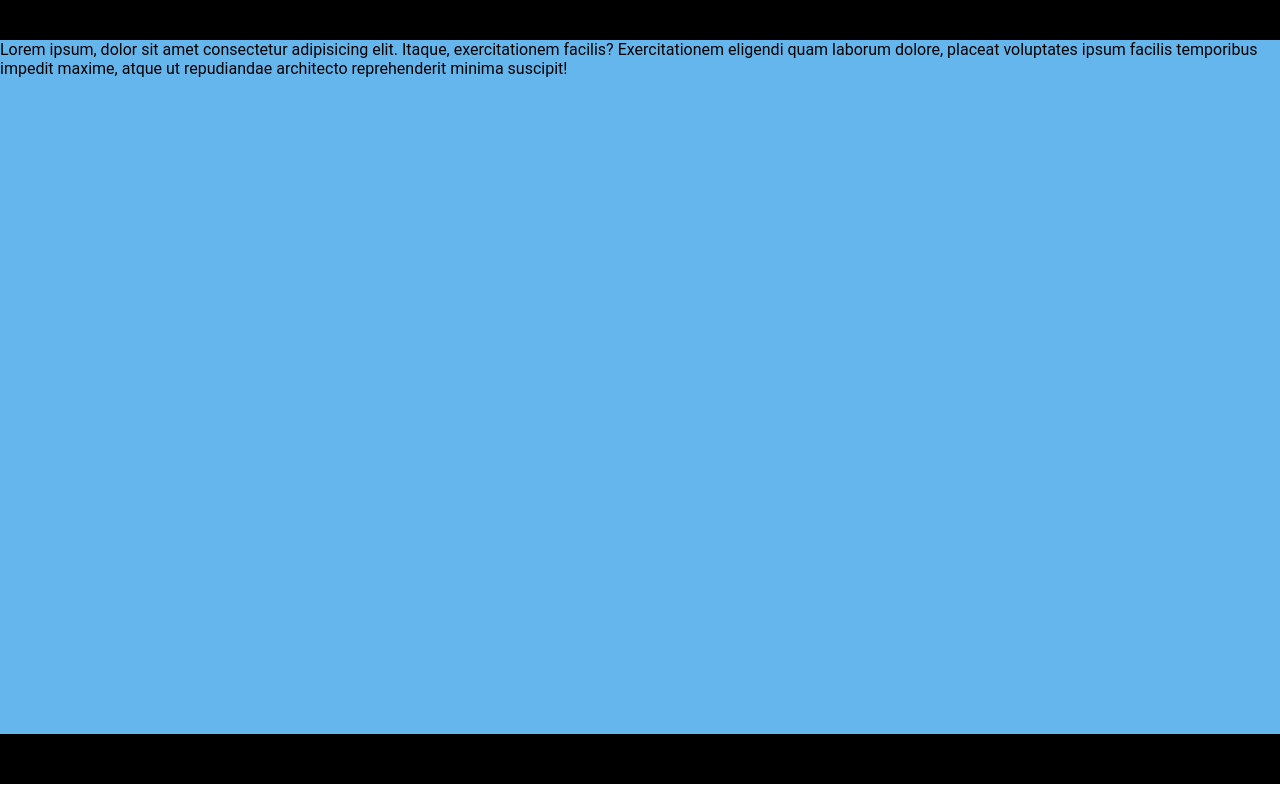
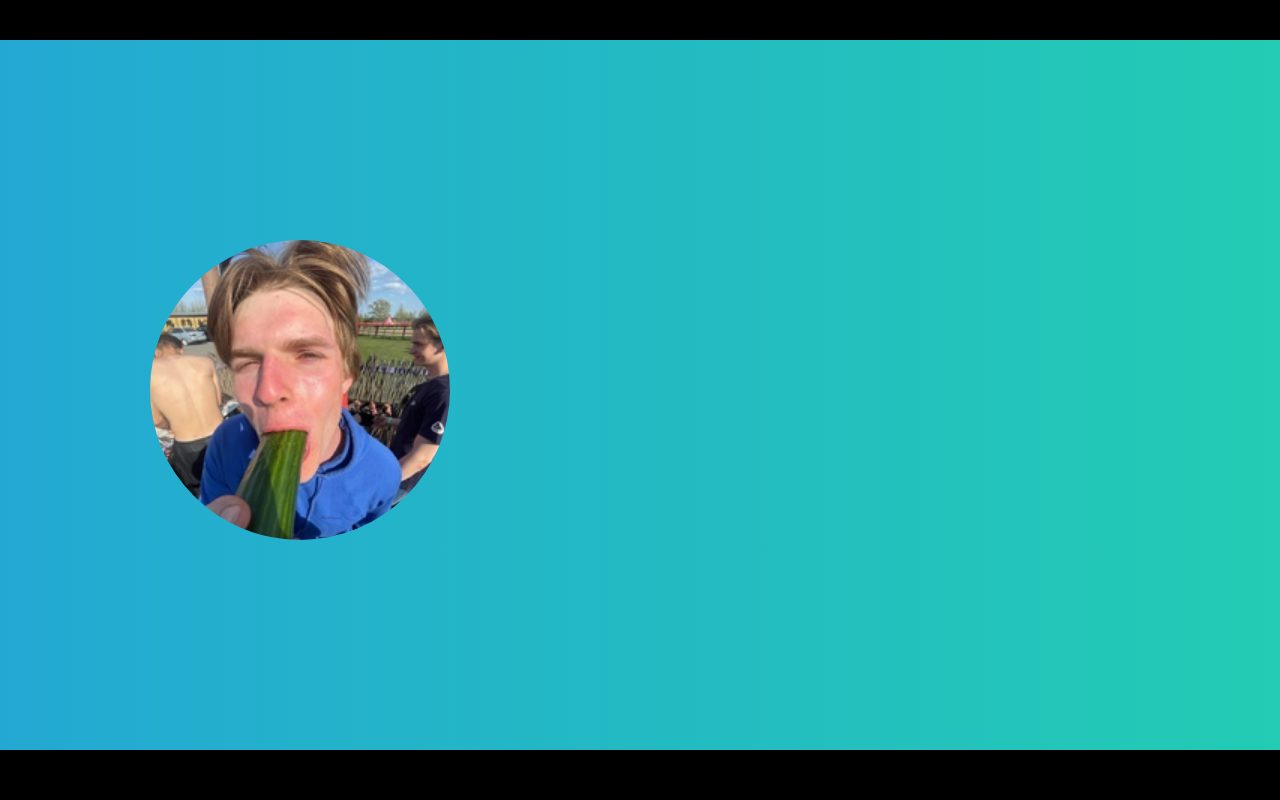
Before and after one commit to Petya1234/my-app, a Next.js app: page / in a window 1280 px wide. Built offline with nearby package versions, Linux system fonts and the light colour scheme.

Commit message:
add gradient

```diff
--- a/app/globals.css
+++ b/app/globals.css
@@ -18,11 +18,16 @@
   font-family: 'Roboto', sans-serif;
 }
 
-html,
+html {
+  height: 100%;
+}
+
 body {
-  height: 100%;
-  max-width: 100vw;
-  overflow-x: hidden;
+  margin: 0;
+  /* Растягиваем body по высоте html */
+  min-height: 100%;
+  display: grid;
+  grid-template-rows: auto 1fr auto;
 }
 
 
@@ -31,10 +36,11 @@ h1 {
 }
 
 .container {
-  min-height: 93%;
-  background-color: rgb(100, 182, 236);
-  margin-top: 0;
-  margin-bottom: 0;
+  background: linear-gradient(90deg, #ee7752, #e73c7e, #23a6d5, #23d5ab);
+	background-size: 400% 400%;
+	animation: gradient 10s ease infinite;
+	transform: translate3d(0, 0, 0);
+
 }
 
 @media (prefers-color-scheme: dark) {
@@ -42,3 +48,15 @@ h1 {
     color-scheme: dark;
   }
 }
+
+@keyframes gradient {
+	0% {
+		background-position: 0% 50%;
+	}
+	50% {
+		background-position: 100% 50%;
+	}
+	100% {
+		background-position: 0% 50%;
+	}
+}
--- /dev/null
+++ b/app/main-content-styles.css
@@ -0,0 +1,8 @@
+.main-img {
+    width: 300px;
+    height: 300px;
+    border-radius: 50%;
+    position: absolute;
+    top: 200px;
+    left: 150px;
+}
--- a/app/page.tsx
+++ b/app/page.tsx
@@ -1,9 +1,11 @@
+import Image from 'next/image';
+import imgSrc from '../public/photos/1photo.jpg';
+import '@/app/main-content-styles.css'
 
 export default function Home() {
   return (
     <div>
-
-      <p> Lorem ipsum, dolor sit amet consectetur adipisicing elit. Itaque, exercitationem facilis? Exercitationem eligendi quam laborum dolore, placeat voluptates ipsum facilis temporibus impedit maxime, atque ut repudiandae architecto reprehenderit minima suscipit!</p>
+      <Image className='main-img' src={imgSrc} alt="" role="presentation" />
     </div>
   )
 }
--- a/components/styles.css
+++ b/components/styles.css
@@ -6,9 +6,8 @@
 
 
 .header > a {
-    padding-top: 15px;
+    margin: 10px;
     font-size: 20px;
-    margin: 10px;
     color: inherit;
     text-decoration: none;
 }
@@ -22,6 +21,6 @@
 
 .footer {
     height: 50px;
-    margin-top: -50px;
     background-color: black;
+    padding-top: 10px;
 }
```
Also changed, not shown: public/photos/1photo.jpg (added).
